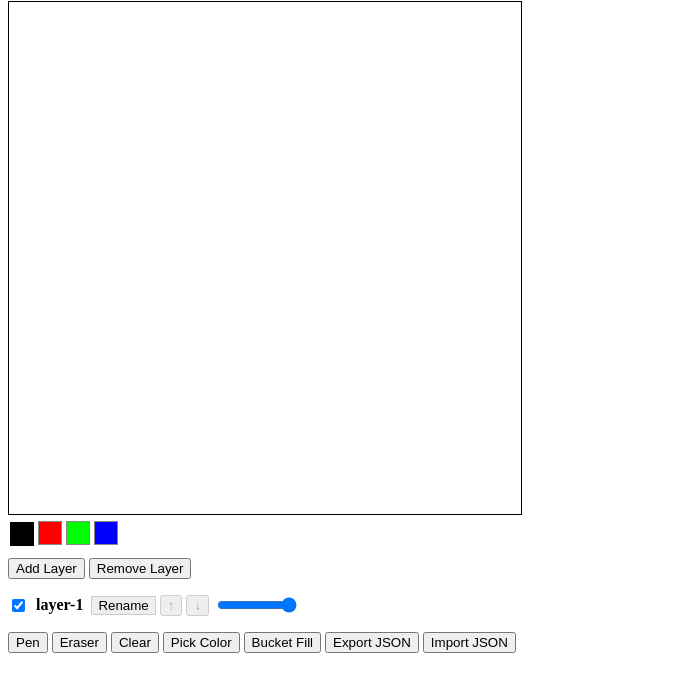
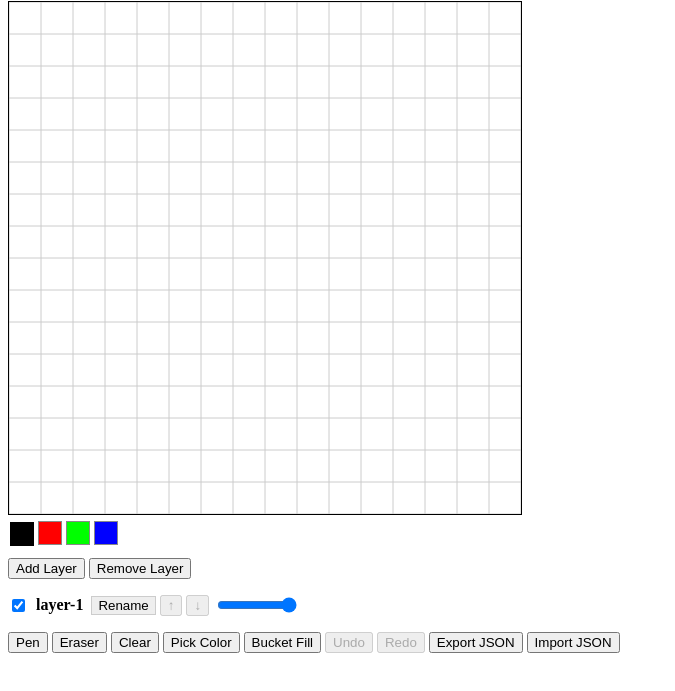
Before and after one commit to popcoondev/mrpaf-editor, a plain HTML site: page packages/editor/index.html in a window 1280 px wide. Shown: the part 79-770 px from the top of the page, without its empty margins (0-675 px from the left). Drawn offline with Linux system fonts and the light colour scheme.

Commit message:
feat: add undo/redo UI buttons

```diff
--- a/packages/editor/index.html
+++ b/packages/editor/index.html
@@ -32,6 +32,8 @@
     <button id="clear">Clear</button>
     <button id="color-picker">Pick Color</button>
     <button id="bucket">Bucket Fill</button>
+    <button id="undo">Undo</button>
+    <button id="redo">Redo</button>
     <button id="export">Export JSON</button>
     <button id="import">Import JSON</button>
     <input type="file" id="import-file" accept="application/json" style="display:none" />
```
